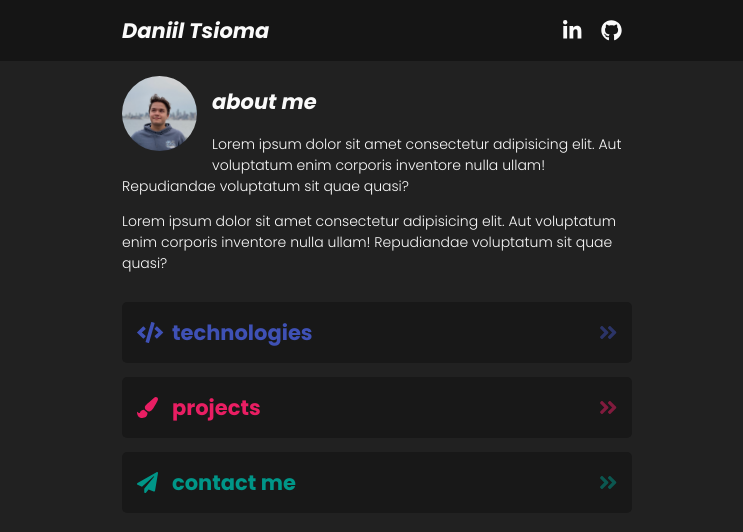
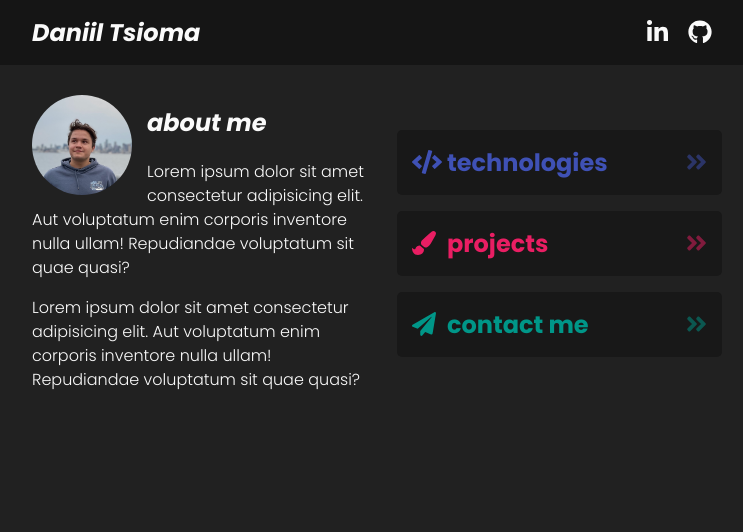
Before and after one commit to dtsioma/dtsioma.com, a Next.js app: page / in a window 1280 px wide. Shown: the top 532 px of the page, without its empty margins (263-1006 px from the left). Built offline with nearby package versions, Linux system fonts and the light colour scheme.

Commit message:
added responsive-md

```diff
--- a/components/general/container/Container.module.css
+++ b/components/general/container/Container.module.css
@@ -1,10 +1,15 @@
 .Container {
   width: 100%;
   padding: 0 15px;
+  margin: 0 auto;
 }
 @media screen and (min-width: 576px) {
   .Container {
     width: 540px;
-    margin: 0 auto;
   }
 }
+@media screen and (min-width: 768px) {
+  .Container {
+    width: 720px;
+  }
+}
--- a/components/home/card/Card.module.css
+++ b/components/home/card/Card.module.css
@@ -3,7 +3,7 @@
   background-color: var(--darker);
   padding: 15px;
   border-radius: 5px;
-  margin-top: 1em;
+  margin-bottom: 1em;
 }
 
 .CardHeader {
--- a/pages/contact.tsx
+++ b/pages/contact.tsx
@@ -5,7 +5,7 @@ import ContactForm from "../components/contact/form/ContactForm";
 
 const Contact = () => {
   return (
-    <>
+    <main className="main">
       <Head>
         <title>Contact Me /// Daniil Tsioma</title>
       </Head>
@@ -15,7 +15,7 @@ const Contact = () => {
         </Heading>
         <ContactForm />
       </Container>
-    </>
+    </main>
   );
 };
 
--- a/pages/css/index.module.css
+++ b/pages/css/index.module.css
@@ -7,9 +7,41 @@
   float: left;
   margin: 0 15px 5px 0;
 }
+@media screen and (min-width: 768px) {
+  .PhotoWrapper {
+    width: 100px;
+    height: 100px;
+  }
+}
 
-.Main {
-  padding: 15px 0;
+.HomeRow {
+  flex-wrap: wrap;
+}
+@media screen and (min-width: 768px) {
+  .HomeRow {
+    justify-content: space-between;
+    align-items: center;
+  }
+}
+
+.AboutWrapper {
+  width: 100%;
+}
+@media screen and (min-width: 768px) {
+  .AboutWrapper {
+    width: calc(50% - 10px);
+  }
+}
+
+.CardSection {
+  width: 100%;
+  margin-top: 1em;
+}
+@media screen and (min-width: 768px) {
+  .CardSection {
+    width: calc(50% - 20px);
+    margin-top: 0;
+  }
 }
 
 .CardWrapper {
--- a/pages/css/tech.module.css
+++ b/pages/css/tech.module.css
@@ -1,9 +1,10 @@
-.IconWrapper {
-  width: 25%;
-  display: flex;
-  align-items: center;
-  flex-direction: column;
-  margin-top: 25px;
+.TechHeading {
+  margin-bottom: 25px;
+}
+@media screen and (min-width: 768px) {
+  .TechHeading {
+    margin-bottom: 30px;
+  }
 }
 
 .TechRow {
@@ -11,11 +12,39 @@
   justify-content: center;
 }
 
+.TechWrapper {
+  width: 25%;
+  display: flex;
+  align-items: center;
+  flex-direction: column;
+  margin-bottom: 25px;
+}
+@media screen and (min-width: 768px) {
+  .TechWrapper {
+    margin-bottom: 30px;
+  }
+}
+
+.TechIcon {
+  width: 50px;
+  height: 50px;
+}
+@media screen and (min-width: 768px) {
+  .TechIcon {
+    width: 75px;
+    height: 75px;
+  }
+}
+
 .Title {
   margin-top: 10px;
+}
+@media screen and (min-width: 768px) {
+  .Title {
+    margin-top: 15px;
+  }
 }
 
 .TechButtonRow {
   justify-content: center;
-  margin-top: 25px;
 }
--- a/pages/index.tsx
+++ b/pages/index.tsx
@@ -15,7 +15,7 @@ import { FC } from "react";
 
 const Home: FC = () => {
   return (
-    <div>
+    <main className="main">
       <Head>
         <title>Daniil Tsioma</title>
         <meta
@@ -23,9 +23,8 @@ const Home: FC = () => {
           content="Front End Developer in Happy Valley, OR"
         />
       </Head>
-      <main className={styles.Main}>
       <Container>
-          <Row>
+        <Row className={styles.HomeRow}>
           <div className={styles.AboutWrapper}>
             <div className={styles.PhotoWrapper}>
               <Image
@@ -38,7 +37,6 @@ const Home: FC = () => {
             </div>
             <About />
           </div>
-          </Row>
           <div className={styles.CardSection}>
             <Row>
               <Link href="/tech">
@@ -70,9 +68,9 @@ const Home: FC = () => {
               </Link>
             </Row>
           </div>
+        </Row>
       </Container>
     </main>
-    </div>
   );
 };
 
--- a/styles/global.css
+++ b/styles/global.css
@@ -49,6 +49,11 @@ html {
   font-size: 14px;
   font-weight: 300;
 }
+@media screen and (min-width: 768px) {
+  html {
+    font-size: 16px;
+  }
+}
 
 body {
   margin: 0;
@@ -60,3 +65,12 @@ body {
 p {
   line-height: 1.5em;
 }
+
+.main {
+  padding: 15px 0;
+}
+@media screen and (min-width: 768px) {
+  .main {
+    padding: 30px 0;
+  }
+}
```
Also changed, not shown: components/general/heading/Heading.tsx (+8 -2 lines), components/projects/preview/Preview.module.css (+12 -0 lines), pages/css/projects.module.css (added, +8 -0 lines), pages/projects.tsx (+6 -5 lines), pages/tech.tsx (+7 -7 lines). Lines whose indentation alone changed are shown as unchanged.
